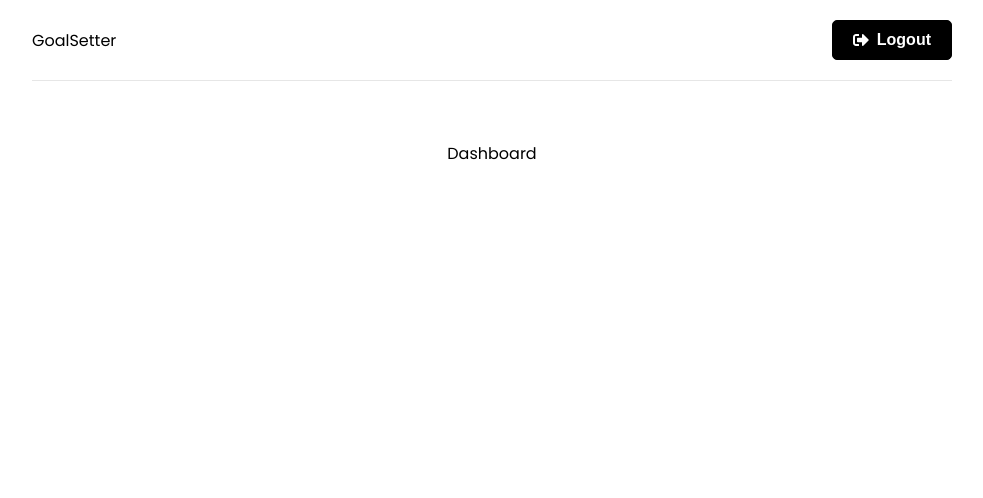
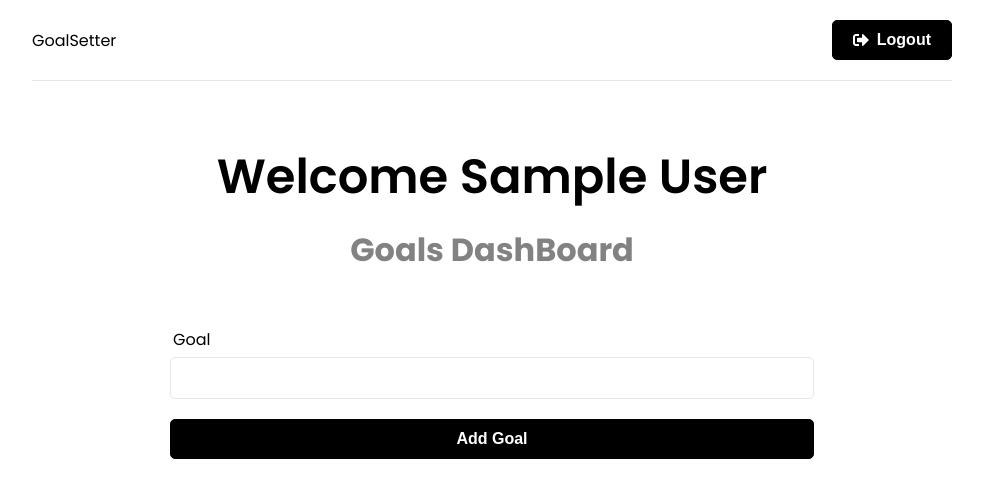
Before and after one commit to hebypaul/Goal-Setter, a React (Create React App) app in the folder frontend/: page / in a window 1280 px wide. Shown: the top 498 px of the page, without its empty margins (148-1131 px from the left). Built offline with nearby package versions, Linux system fonts and the light colour scheme; sample sign-in values are in the browser's storage.

Commit message:
Goal Form in DashBoard & Create Goal Async Thunk

```diff
--- /dev/null
+++ b/frontend/src/components/GoalForm.jsx
@@ -0,0 +1,31 @@
+import React from 'react'
+import { useState } from 'react'
+import { useDispatch } from 'react-redux'
+import {createGoal} from '../features/goals/goalSlice'
+
+function GoalForm() {
+  const [text, setText] = useState('')
+  const dispatch = useDispatch()
+  const onSubmit = e => {
+    e.preventDefault()
+    dispatch(createGoal({text}))
+    setText('')
+  }
+  return (
+    <section className='form'>
+        <form onSubmit={onSubmit}>
+            <div className="form-group">
+                <label htmlFor="text">Goal</label>
+                <input type="text" name='text' id='text' value={text} onChange={(e) => setText(e.target.value) } />
+            </div>
+            <div className="form-group">
+                <button className="btn btn-block" type='submit'>
+                    Add Goal
+                </button>
+            </div>
+        </form>
+    </section>
+  )
+}
+
+export default GoalForm
--- a/frontend/src/features/goals/goalSlice.js
+++ b/frontend/src/features/goals/goalSlice.js
@@ -8,6 +8,21 @@
     message: ''
 }
 
+// Create new goal
+export const createGoal = createAsyncThunk('goals/create', async (gaolData, thunkAPI) => {
+    try{
+        const token = thunkAPI.getState().auth.user.token
+        return await goalService.createGoal(goalData, token)
+    } catch (error){
+        const message =
+            (error.response &&
+            error.response.data &&
+            error.respose.data.message) ||
+            error.message ||
+            error.toString()
+        return thunkAPI.rejectWithValue(message)
+    }
+})
 export const goalSlice = createSlice({
     name: 'goal',
     initialState,
--- a/frontend/src/pages/Dashboard.jsx
+++ b/frontend/src/pages/Dashboard.jsx
@@ -2,6 +2,7 @@
 import { useEffect } from 'react'
 import {useNavigate} from 'react-router-dom'
 import {useSelector} from 'react-redux'
+import GoalForm from '../components/GoalForm'
 
 function Dashboard() {
   const navigate = useNavigate()
@@ -13,7 +14,13 @@
     }
   }, [user,navigate])
   return (
-    <div>Dashboard</div>
+    <>
+      <section className="heading">
+        <h1>Welcome {user && user.name}</h1>
+        <p>Goals DashBoard</p>
+      </section>
+      <GoalForm/>
+    </>
   )
 }
 
```
Also changed, not shown: frontend/src/features/goals/goalService.js (+22 -0 lines).
